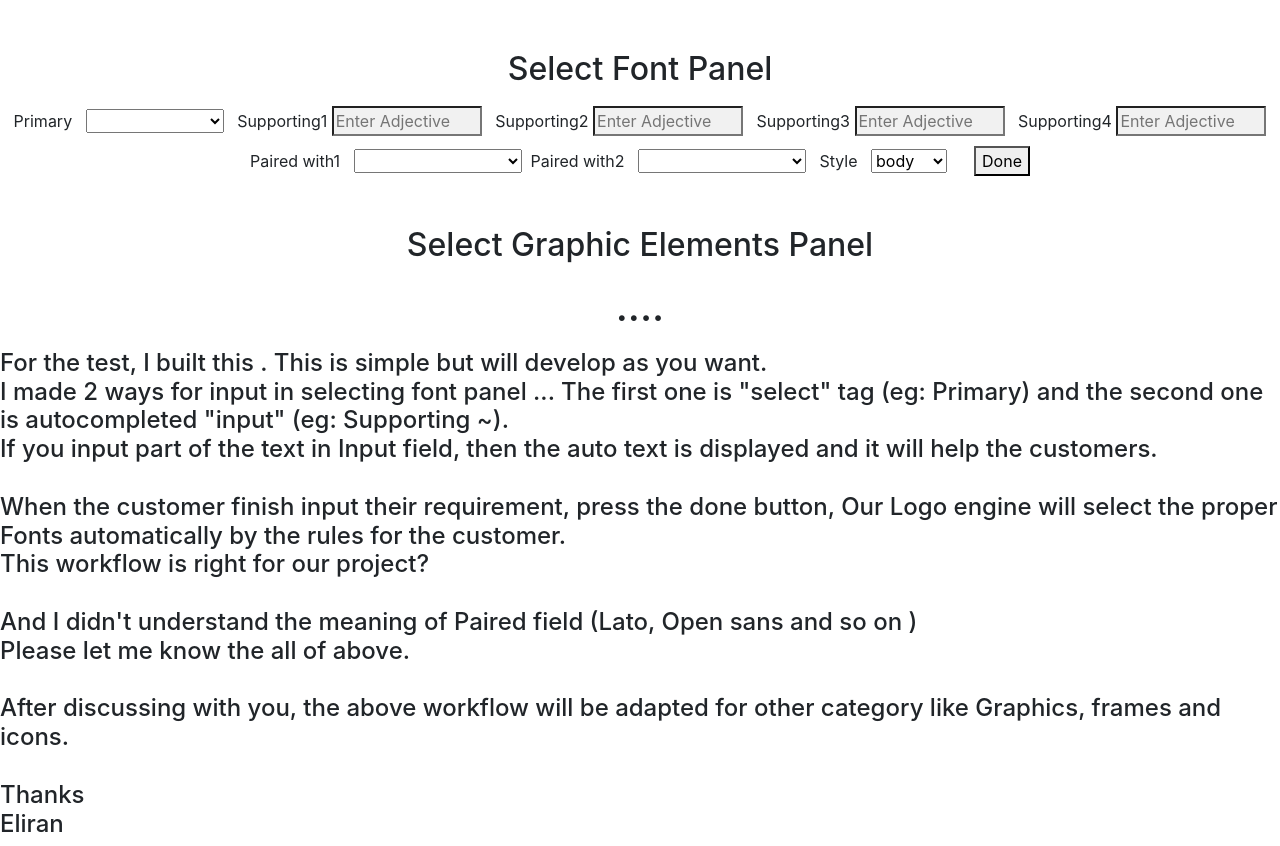
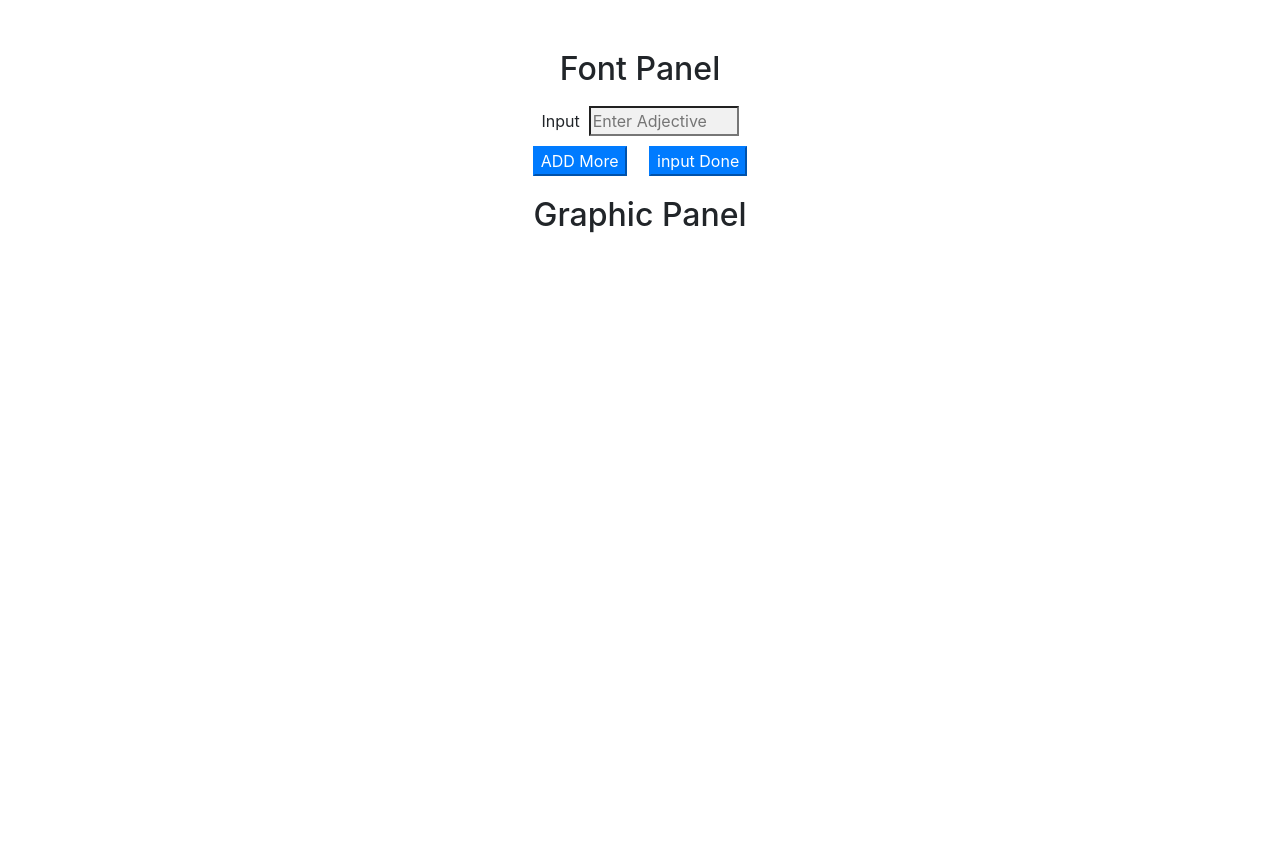
Before and after one commit to enislancer/logo-generator, a plain HTML site: page index.html in a window 1280 px wide. After the commit the page ends 800 px from the top, so only its background shows below. Drawn offline with nearby package versions, Linux system fonts and the light colour scheme.

Commit message:
edit fonts

```diff
--- a/index.html
+++ b/index.html
@@ -62,145 +62,37 @@
 
 	<div id="select_font_panel" >
 		<div class="flex-center" style="margin-top: 50px;">
-			<h2>Select Font Panel</h2>
+			<h2>Font Panel</h2>
 		</div>
-		<div class="flex-center" style="margin: 10px;">
+		<div class="flex-center" id="font_panel_input_div" style="margin: 10px;">
+			<div id="div_adj1" class="flex-center">
+				<span> Input </span>&nbsp;&nbsp;
+				 <div class="autocomplete" style="width:150px;">
 
-			<span> Primary</span>&nbsp;&nbsp;&nbsp;
-			<select>
-				<option></option>
-				<option value="">balanced</option>
-				<option value="">bold</option>
-				<option value="">bubbly</option>
-				<option value="">casual</option>
-				<option value="">charming</option>
-				<option value="">cheerful</option>
-				<option value="">classic</option>
-				<option value="">classy</option>
-				<option value="">clean</option>
-				<option value="">comic</option>
-				<option value="">confident</option>
-				<option value="">cute</option>
-				<option value="">creative</option>
-				<option value="">daring</option>
-				<option value="">dynamic</option>
-				<option value="">eccentric</option>
-				<option value="">elegant</option>
-				<option value="">ethereal</option>
-				<option value="">expressive</option>
-				<option value="">familiar</option>
-				<option value="">fashionable</option>
-				<option value="">feminine</option>
-				<option value="">flirty</option>
-				<option value="">frank</option>
-				<option value="">free</option>
-				<option value="">friendly</option>
-				<option value="">fresh</option>
-				<option value="">funky</option>
-				<option value="">futuristic</option>
-				<option value="">glamorous</option>
-				<option value="">informal</option>
-				<option value="">retro</option>
-				<option value="">rough</option>
-				<option value="">traditional</option>
-				<option value="">trustworthy</option>
-				<option value="">lighthearted</option>
-				<option value="">lively</option>
-				<option value="">loyal</option>
-				<option value="">masculine</option>
-				<option value="">modern</option>
-				<option value="">playful</option>
-				<option value="">posh</option>
-				<option value="">punchy</option>
-				<option value="">retro</option>
-				<option value="">romantic</option>
-				<option value="">sincere</option>
-				<option value="">sophisticated</option>
-				<option value="">standard</option>
-				<option value="">striking</option>
-				<option value="">strong</option>
-				<option value="">stylish</option>
-				<option value="">subtle</option>
-				<option value="">subversive</option>
-				<option value="">timeless</option>
-				<option value="">unconventional</option>
-				<option value="">untraditional</option>
-				<option value="">urban</option>
-				<option value="">victorian</option>
-				<option value="">visionary</option>
-				<option value="">warm</option>
-				<option value="">whimsical</option>
-				<option value="">youthful</option>
-
-			</select>
-			 &nbsp;&nbsp;&nbsp; <span> Supporting1</span>&nbsp;
-			 <div class="autocomplete" style="width:150px;">
-
-				<input id="support_adj1" type="text" name="support_adj1" placeholder="Enter Adjective">
+					<input id="adj1" class="" type="text" name="adj1" placeholder="Enter Adjective">
+				</div>
 			</div>
-			&nbsp;&nbsp;&nbsp; <span> Supporting2</span>&nbsp;
-			 <div class="autocomplete" style="width:150px;">
-
-				<input id="support_adj2" type="text" name="support_adj2" placeholder="Enter Adjective">
-			</div>
-			&nbsp;&nbsp;&nbsp; <span> Supporting3</span>&nbsp;
-			 <div class="autocomplete" style="width:150px;">
-
-				<input id="support_adj3" type="text" name="support_adj3" placeholder="Enter Adjective">
-			</div>
-			&nbsp;&nbsp;&nbsp; <span> Supporting4</span>&nbsp;
-			 <div class="autocomplete" style="width:150px;">
-
-				<input id="support_adj4" type="text" name="support_adj4" placeholder="Enter Adjective">
-			</div>
-		</div>
-		<div class="flex-center">
-			<span>Paired with1 </span>&nbsp;&nbsp;&nbsp;
-			<select>
-				<option></option>
-				<option>Lato</option>
-				<option>Montserrat</option>
-				<option>Open Sans</option>
-				<option>Oswald</option>
-				<option>Playfair</option>
-				<option>Poppins</option>
-				<option>Raleway</option>
-				<option>Roboto</option>
-				<option>Roboto Condensed</option>
-				<option>Source Sans Pro</option>
-			</select>
-			&nbsp;&nbsp;<span>Paired with2 </span>&nbsp;&nbsp;&nbsp;
-			<select>
-				<option></option>
-				<option>Lato</option>
-				<option>Montserrat</option>
-				<option>Open Sans</option>
-				<option>Oswald</option>
-				<option>Playfair</option>
-				<option>Poppins</option>
-				<option>Raleway</option>
-				<option>Roboto</option>
-				<option>Roboto Condensed</option>
-				<option>Source Sans Pro</option>
-			</select>
-			&nbsp;&nbsp;&nbsp;
-			<span>Style</span>&nbsp;&nbsp;&nbsp;
-
-			<select>
-				<option>body</option>
-				<option>display</option>
-			</select> &nbsp;&nbsp;&nbsp;&nbsp;&nbsp;&nbsp;
-			<button onclick="selectFont();">Done</button>
 		</div>
 
 
+		<div class="flex-center" style="margin-top: 10px;">
+			<button class="btn-primary" onclick="font_add_more();">
+				ADD	More
+			</button> &nbsp;&nbsp;&nbsp;&nbsp;&nbsp;
+			<button class="btn-primary" onclick="selectFont();">
+				input Done
+			</button>
+		</div>
+
+
+
 	</div>
-	<div id="select_graphic_element_panel" style="margin-top: 50px;">
+	<div id="select_graphic_element_panel" style="margin-top: 20px;">
 		<div class="flex-center">
-			<h2>Select Graphic Elements Panel</h2>
+			<h2>Graphic Panel</h2>
 		</div>
 		<div class="flex-center" style="margin: 10px;">
-			<h1>....<h1>
+			<h1><h1>
 		</div>
 
 	</div>
@@ -209,27 +101,6 @@
 
 	<div class="flex-center">
 
-
-		<br>
-		<h4>
-		For the test, I built this . This is simple but will develop as you want. <br>
-		I made 2 ways for input in selecting font panel ... The first one is "select" tag (eg: Primary) and the second one is autocompleted "input" (eg: Supporting ~). <br>
-		If you input part of the text in Input field, then the auto text is displayed and it will help the customers.
-		<br><br>
-		 When the customer finish input their requirement, press the done button, Our Logo engine will select the proper Fonts automatically by the rules for the customer.
-		<br>
-		This workflow is right for our project?
-		<br>
-		<br>
-		And I didn't understand the meaning of Paired field (Lato, Open sans and so on )<br>
-		Please let me know the all of above.
-		<br><br>
-		After discussing with you,  the above workflow will be adapted for other category like Graphics, frames and icons.
-		<br><br>
-		Thanks
-		<br>
-		Eliran
-		</h4>
 	</div>
 
 	<!--
@@ -262,18 +133,38 @@
 		not support canvas?
 	</canvas> !-->
 </body>
+<script src="https://ajax.googleapis.com/ajax/libs/jquery/3.3.1/jquery.min.js"></script>
 <script type="text/javascript">
+	var nowFontCount = 1;
+
 	function selectFont(){
-		alert("We recommend the 'Modak' font for you. This is example for Britney.");
+
+		var request = new XMLHttpRequest();
+		var json = (function() {
+		  var json = null;
+		  $.ajax({
+		    'async': false,
+		    'global': false,
+		    'url': "./fonts.json",
+		    'dataType': "json",
+		    'success': function(data) {
+		      json = data;
+		    }
+		  });
+		  return json;
+		})();
+		}
+	function font_add_more(){
+		nowFontCount++;
+		$("#font_panel_input_div").append('<div id="div_adj'+nowFontCount+'" class="flex-center">&nbsp;&nbsp;&nbsp;&nbsp;<span> support '+ (nowFontCount-1) +' </span>&nbsp;&nbsp;<div class="autocomplete" style="width:150px;"><input id="adj'+nowFontCount+'" type="text" placeholder="Enter Adjective"></div></div>');
+		var id = "adj"+nowFontCount;
+		autocomplete(document.getElementById(id), Adjectives);
 	}
-
 	var Adjectives = ["amusing","approachable","artistic","authentic","balanced","basic", "bold","breezy","bubbly","calm","carefree","casual","charming","cheerful","chic","classic","classy","clean","clever","comic","confident","conservative","contemporary","corporate","courageous","cultured","cute","creative","daring","dashing","debonair","delightful","detailed","direct","distinguished","dynamic","earthy","eccentric","edgy","efficient","elegant","endearing","energetic","established","ethereal","exciting","expressive","exuberant","familiar","fashionable","fearless","feminine","festive","flirty","formal","frank","free","fresh","friendly","fresh","fun","funky","futuristic","gentle","glamorous","happy","heavy","helpful","informal","irreverent","intellectual","intentional","inspiring","lighthearted","lively","low maintenance","loyal","masculine","mature","mellow","memorable","midcentury","mischevious","modern","nostalgic","opulent","original","playful","pleasant","posh","proud","punchy","quaint","quirky","relaxing","retro","romantic","rough","rustic","sassy","serious","shrewd","simple","sincere","sleek","sophisticated","sporty","standard","striking","strong","stylish","sublime","subtle","subversive","swanky","technical","timeless","traditional","trustworthy","unconventional","untraditional","urban","victorian","vintage","visionary","warm","whimsical","witty","youthful"];
 
 
-	autocomplete(document.getElementById("support_adj1"), Adjectives);
-	autocomplete(document.getElementById("support_adj2"), Adjectives);
-	autocomplete(document.getElementById("support_adj3"), Adjectives);
-	autocomplete(document.getElementById("support_adj4"), Adjectives);
+	autocomplete(document.getElementById("adj1"), Adjectives);
+
 
 	function draw(){
 
@@ -405,7 +296,8 @@
 		        }
 		      }
 		  });
-		  function addActive(x) {
+		  function addActive(x)
+		  {
 		    /*a function to classify an item as "active":*/
 		    if (!x) return false;
 		    /*start by removing the "active" class on all items:*/
@@ -430,11 +322,11 @@
 		      x[i].parentNode.removeChild(x[i]);
 		    }
 		  }
-		}
+		 }
 		/*execute a function when someone clicks in the document:*/
 		document.addEventListener("click", function (e) {
 		    closeAllLists(e.target);
 		});
-		}
+	}
 </script>
 </html>
```
Also changed, not shown: fonts.json (added, +25 -0 lines).
